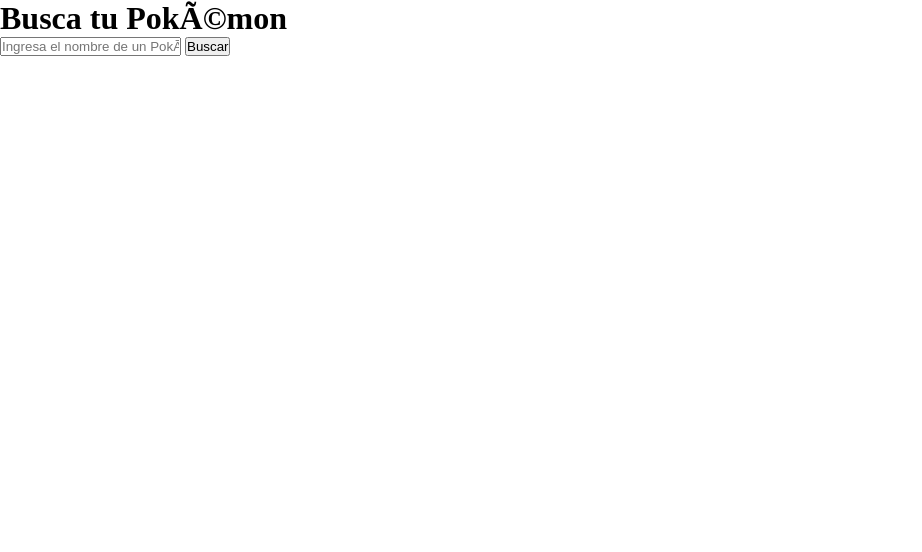
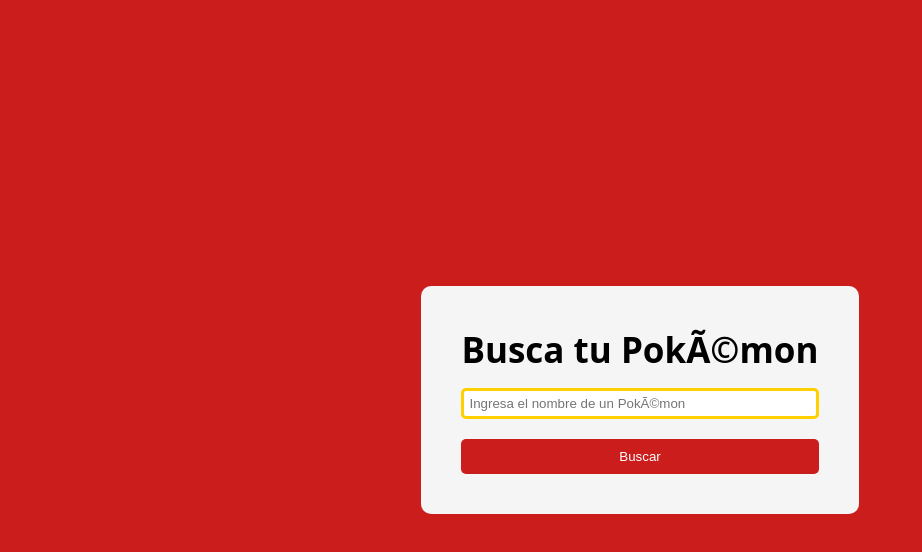
Before and after one commit to Dbeneito/Pokemon, a plain HTML site: page index.html in a window 1280 px wide. Shown: the whole page, without its empty margins (0-922 px from the left). Drawn offline with Linux system fonts and the light colour scheme.

Commit message:
cesar maricon

```diff
--- a/style.css
+++ b/style.css
@@ -1,4 +1,77 @@
 *{
     margin: 0;
     padding: 0;
+    box-sizing: border-box;
 }
+
+body {
+    font-family: system-ui, -apple-system, BlinkMacSystemFont, 'Segoe UI', Roboto, Oxygen, Ubuntu, Cantarell, 'Open Sans', 'Helvetica Neue', sans-serif;
+    background-color: rgb(204, 29, 29);
+    display: flex;
+    justify-content:center ;
+    align-items: center;
+    height: 100vh;
+}
+
+.container{
+    background-color: whitesmoke;
+    padding: 40px;
+    border-radius: 10px;
+    text-align: center;
+}
+
+h1{
+    font-size: 35px;
+    margin-bottom: 15px;
+}
+
+form{
+    display: flex;
+    flex-direction: column;
+}
+
+input{
+    padding: 5px;
+    margin-bottom: 20px;
+    border: 3px solid rgb(255, 208, 0);
+    border-radius: 5px;
+
+
+}
+
+button{
+    padding: 10px;
+    background-color: rgb(204, 29, 29);
+    color: white;
+    border: none;
+    border-radius: 5px;
+    cursor: pointer;
+}
+
+button:hover{
+    background-color: rgb(255, 208, 0);
+    color: #000;
+}
+
+.pokemon-info{
+    margin-top: 20px;
+    display: none;
+}
+
+.pokemon-info img{
+    width: 100px;
+    height: 100px;
+    object-fit: cover;
+    border-radius: 50%;
+    margin-bottom: 15px;
+}
+
+.pokemon-info h3{
+    font-size: 20px;
+    margin-bottom: 15px;
+}
+
+.pokemon-info p{
+    font-size: 14px;
+    margin: 5px 0;
+}
```
